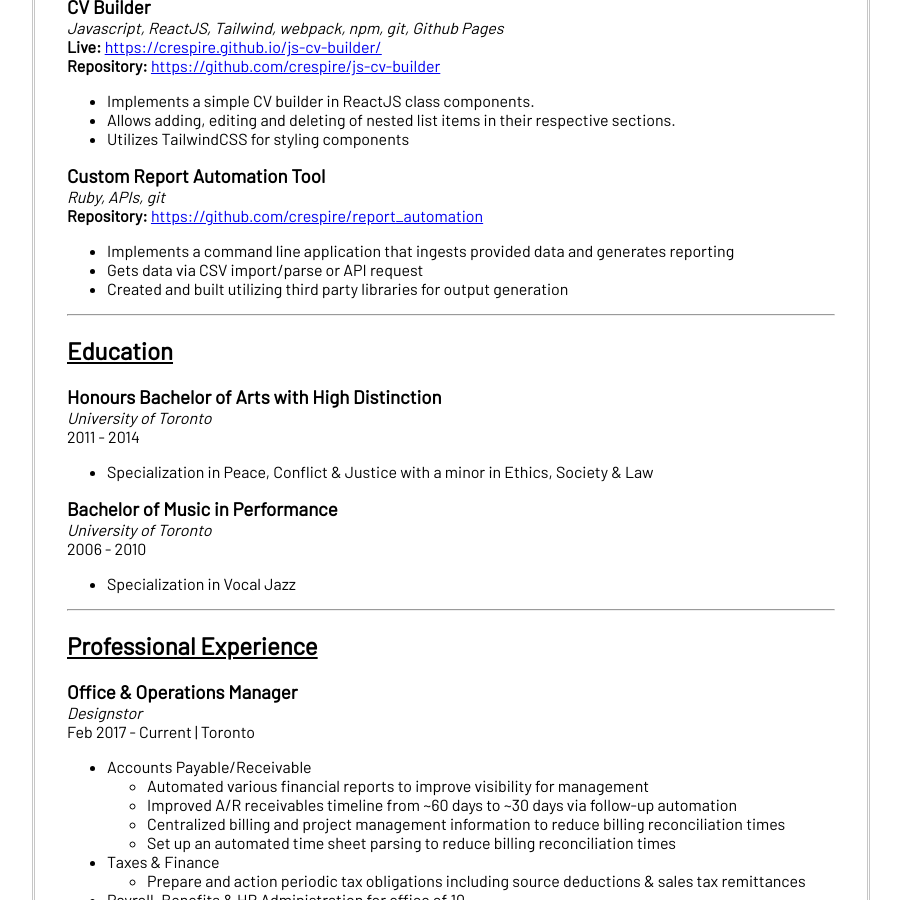
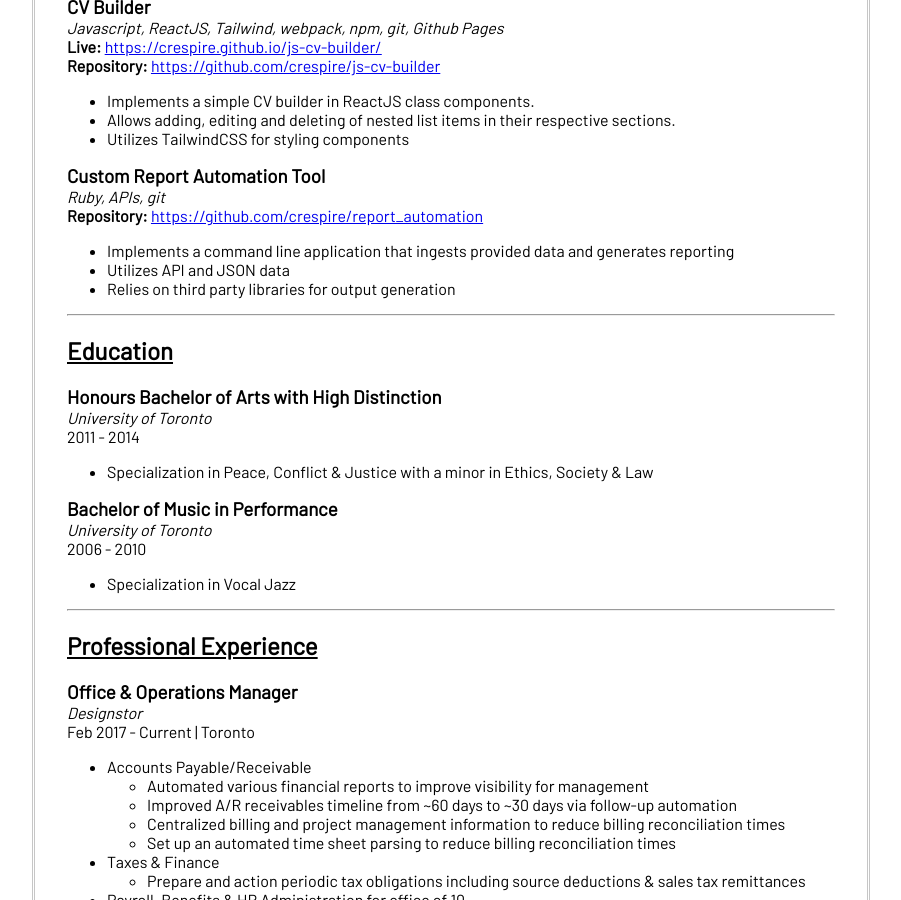
Before and after one commit to crespire/crespire, a Jekyll site: the page built from resume.md, in a window 1280 px wide and 900 px high, scrolled down 2221 px. Shown: the whole window, without its empty margins (189-1090 px from the left). Built offline with Jekyll 4.4.1, drawn with Linux system fonts in a browser that asks for light colours; our own code applies the rules of GitHub Pages for plain Markdown files.

Commit message:
update: docs

```diff
--- a/resume.md
+++ b/resume.md
@@ -111,8 +111,8 @@ _Javascript, ReactJS, Tailwind, webpack, npm, git, Github Pages_
 _Ruby, APIs, git_
 **Repository:** [https://github.com/crespire/report_automation](https://github.com/crespire/report_automation)
 * Implements a command line application that ingests provided data and generates reporting
-* Gets data via CSV import/parse or API request
-* Created and built utilizing third party libraries for output generation
+* Utilizes API and JSON data
+* Relies on third party libraries for output generation
 
 ---
 
```
